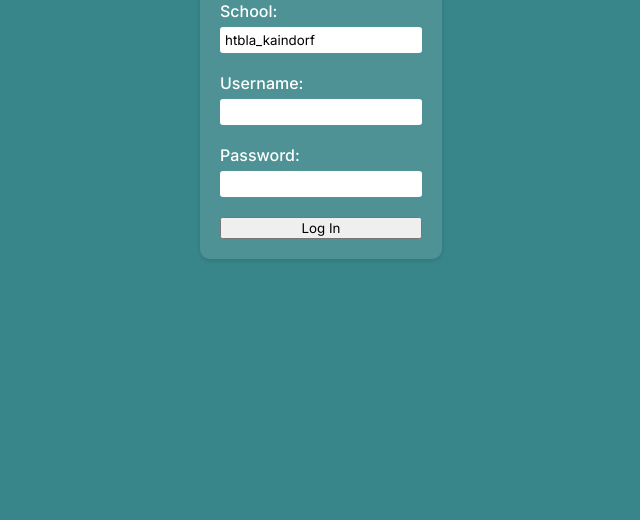
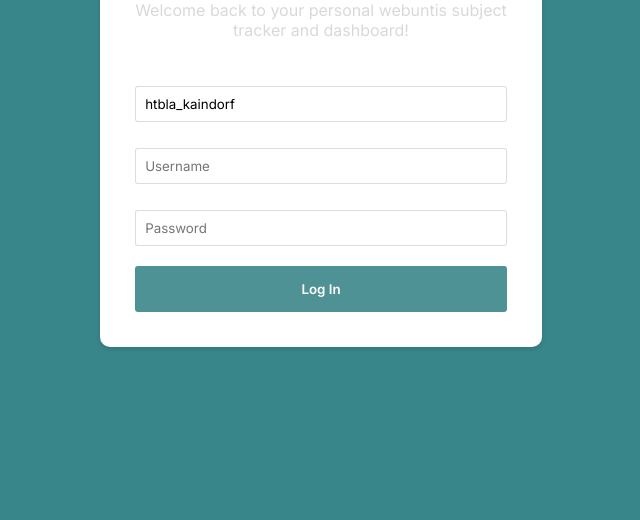
Before and after one commit to ffreydl/webuntis-lesson-countdown, a website: page public/index.html in a window 1280 px wide. Shown: the part 280-800 px from the top of the page, without its empty margins (319-959 px from the left). Drawn offline with Linux system fonts and the light colour scheme.

Commit message:
Login redesign

```diff
--- a/public/css/style.css
+++ b/public/css/style.css
@@ -1,3 +1,11 @@
+:root{
+
+  --turk-backround-color: #38858A;
+  --turk-main-color: #4F9296;
+  --shadow: 0 2px 4px rgba(0, 0, 0, 0.1);
+
+}
+
 * {
   box-sizing: border-box;
   font-family: 'Inter', sans-serif;
@@ -6,7 +14,7 @@
 body {
   margin: 0;
   padding: 0;
-  background-color: #38858A;
+  background-color: var(--turk-backround-color);
   color: #333;
 }
 
@@ -18,18 +26,18 @@ header {
 
 #timer {
   color: #fff;
-  background-color: #4F9296;
+  background-color: var(--turk-main-color);
   border-radius: 8px;
-  box-shadow: 0 2px 4px rgba(0, 0, 0, 0.1);
+  box-shadow: var(--shadow);
   padding: 20px;
   margin-bottom: 20px;
 }
 
 #timetable {
   width: 100%;
-  background-color: #4F9296;
+  background-color: var(--turk-main-color);
   border-radius: 8px;
-  box-shadow: 0 2px 4px rgba(0, 0, 0, 0.1);
+  box-shadow: var(--shadow);
   padding: 20px;
   margin-bottom: 20px;
 }
@@ -87,22 +95,64 @@ header img {
 
 #loginForm{
 
-  background-color: #4F9296;
-  box-shadow: 0 2px 4px rgba(0, 0, 0, 0.1);
-  padding: 20px;
+  background-color: white;
+  box-shadow: var(--shadow);
+  padding: 35px;
+
   display: flex;
   flex-direction: column;
   border-radius: 10px;
-  color: white;
+  color: black;
   font-family: "Inter", sans-serif;
   font-weight: 500;
+
 }
+
+#loginForm h1{
+  text-align: center;
+  margin: 0;
+  margin-top: 2vh;
+}
+
+#loginForm p{
+  text-align: center;
+  color: rgba(0, 0, 0, 0.152);
+  margin-bottom: 5vh;
+  font-weight: 400;
+}
+
 
 #loginForm input{
   margin-top: 6px;
-  padding: 5px;
+  padding: 9px;
   border-radius: 3px;
-  border: none;
+  border: 1px solid rgba(0, 0, 0, 0.134);
   outline: none;
   font-family: "Inter";
+  border-radius: 3px;
 }
+
+#loginForm input:focus{
+  border: 1px solid var(--turk-main-color);
+}
+
+#loginForm input:-webkit-autofill{
+  background-color: transparent;
+}
+
+#loginButton{
+
+  padding: 15px;
+  outline: none;
+  border: none;
+  border-radius: 3px;
+  font-weight: 600;
+  background-color: var(--turk-main-color);
+  color: white;
+  cursor: pointer;
+  transition: transform 0.7s ease;
+}
+
+#loginButton:hover{
+  transform: scale(1.018);
+}
--- a/public/index.html
+++ b/public/index.html
@@ -13,11 +13,14 @@
   <div class="wrapper">
     <main>
       <div id="loginSection">
+
         <form id="loginForm">
-            School:<input type="text" id="school" value="htbla_kaindorf" required><br>
-            Username:<input type="text" id="username" required><br>
-            Password: <input type="password" id="password" required><br>
-          <button type="submit">Log In</button>
+          <h1>Welcome back!</h1>
+          <p>Welcome back to your personal webuntis subject <br>tracker and dashboard!</p>
+           <input type="text" id="school" value="htbla_kaindorf" placeholder="School webuntis name" required><br>
+           <input type="text" id="username" placeholder="Username" required><br>
+            <input type="password" id="password" placeholder="Password" required><br>
+          <button id="loginButton" type="submit">Log In</button>
         </form>
       </div>
       </section>
```
